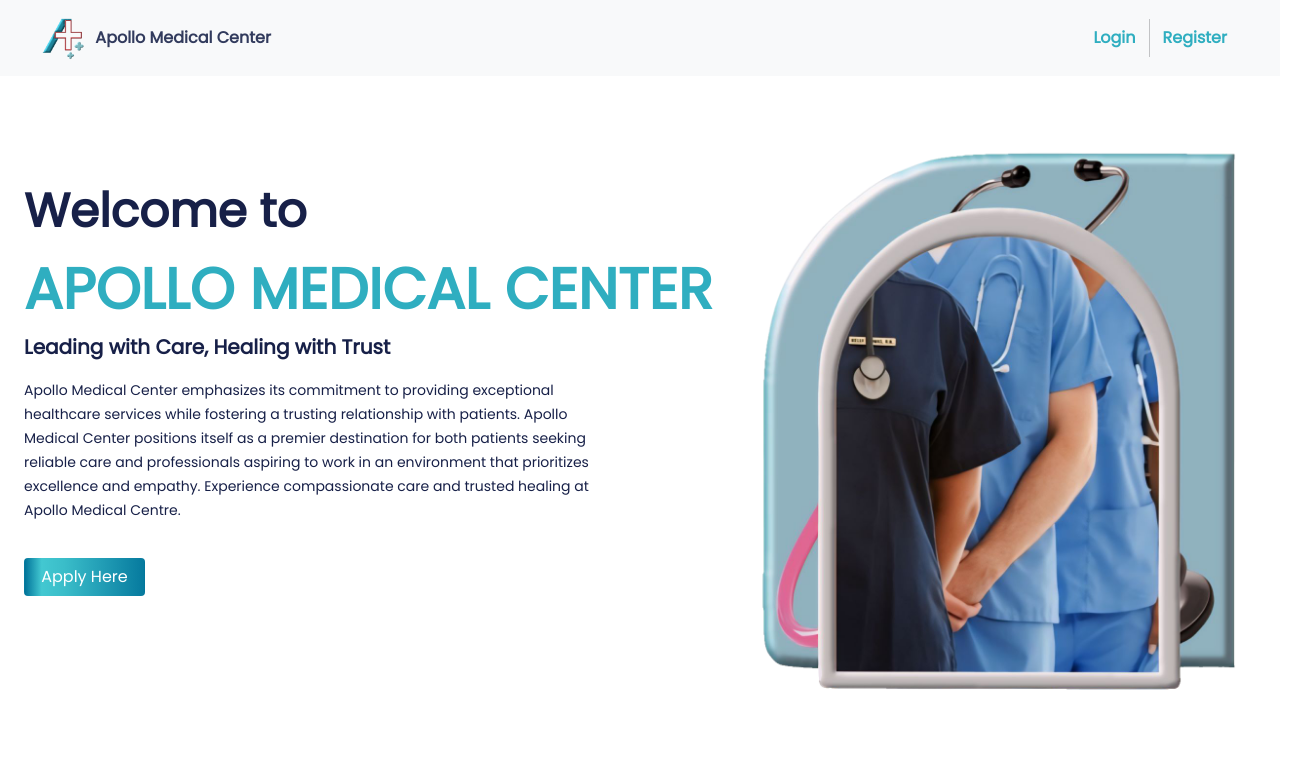
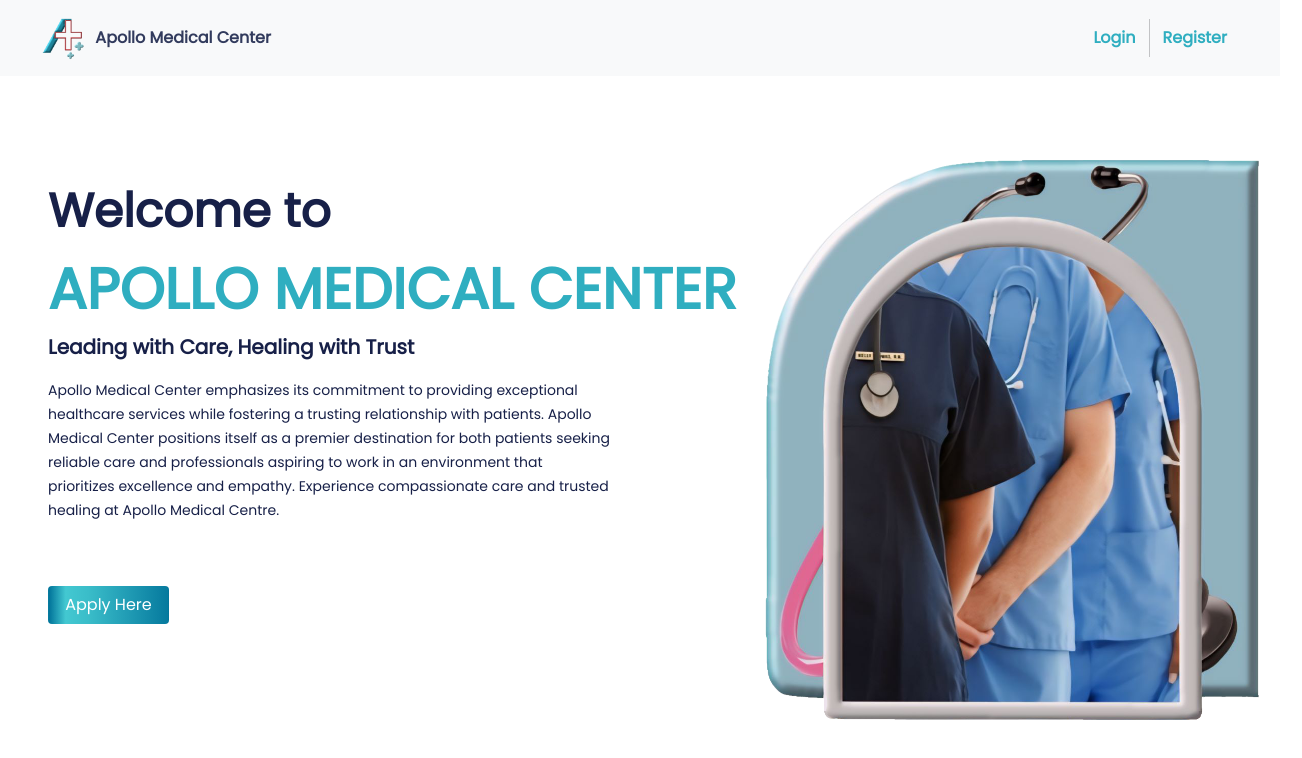
Before and after one commit to briansuhh/Apollo-Med-Center, a SvelteKit app: page / in a window 1280 px wide. Shown: the top 758 px of the page, 1302 px wide, since content can reach past the window. Built offline with nearby package versions, Linux system fonts and the light colour scheme.

Commit message:
edit homepage and color.css

```diff
--- a/src/routes/+page.svelte
+++ b/src/routes/+page.svelte
@@ -1,24 +1,6 @@
-<script>
-    import { goto } from '$app/navigation';
-</script>
-
-<!-- <nav class="navbar navbar-light bg-light bg-header">
-    <div class="container-fluid">
-        <a class="navbar-brand" href="/login">
-            <img src="images/logo.png" alt="" width=auto height="50">
-            <span class="logo-text"> Apollo Medical Center</span>
-        </a>
-        <div class="d-flex">
-            <button class="btn log-text" on:click={() => goto(`/login`)}>Login</button>
-            <div class="vr"></div>
-            <button class="btn log-text" on:click={() => goto(`/login`)}>Register</button>
-        </div>
-    </div>
-</nav> -->
-
 <div class="container-fluid">
     <div class="row top-container">
-        <div class="col-md-8 px-4 text-intro">
+        <div class="col-md-8 px-5 text-intro">
             <span class="v0_5"><b>Welcome to</b></span> <br>
             <span class="v11_2"><b>APOLLO MEDICAL CENTER</b></span><br>
             <span class="v0_6">Leading with Care, Healing with Trust</span>
@@ -27,27 +9,15 @@
                     <span class="v0_9 mt-2">Apollo Medical Center emphasizes its commitment to providing exceptional healthcare services while fostering a trusting relationship with patients. Apollo Medical Center positions itself as a premier destination for both patients seeking reliable care and professionals aspiring to work in an environment that prioritizes excellence and empathy. Experience compassionate care and trusted healing at Apollo Medical Centre.</span>
                 </div>
             </div>
-            <button type="button" class="btn v0_8 mt-2">Apply Here</button>
+            <button type="button" class="btn v0_8 mt-5">Apply Here</button>
         </div>
-        <div class="col-md-4">
-            <img id="doctor-img" src="images/doctors.png" alt="" class="img-intro">
+        <div class="col-md-4 col-l-5 col-s-4">
+            <img id="doctor-img" src="images/doctors.png" alt="" class="img-intro ">
         </div>
     </div>
 </div>
 
 <style>
-    .logo-text {
-        font-size: 16px;
-        color: #323B5D;
-        font-weight: bold;
-    }
-
-    .log-text {
-        font-size: 16px;
-        color: #2FAEC0;
-        font-weight: bold;
-    }
-
     .v0_5 {
         color: rgba(23,32,72,1);
         font-family: Poppins;
@@ -89,8 +59,6 @@
         color: rgba(255,255,255,1);
         background: rgb(1,116,154);
         background: linear-gradient(90deg, rgba(1,116,154,1) 0%, rgba(67,200,209,1) 14%, rgba(58,189,201,1) 33%, rgba(32,155,180,1) 67%, rgba(6,122,158,1) 100%);
-        position: absolute;
-        top: 550px;
         font-family: Poppins;
         font-weight: SemiBold;
         font-size: 16px;
@@ -103,15 +71,13 @@
     }
 
     .img-intro {
-        margin-top: 100px;
         position: absolute;
-        width: 45%;
-        height: auto;
-        top: 40px;
+        margin-top: 70px;
+        width: 47%;
         left: 700px;
     }
 
-    .bg-header {
-        background: #f9f9fd;
+    .top-container {
+        position: relative;
     }
 </style>
```
Also changed, not shown: static/css/color.css.
